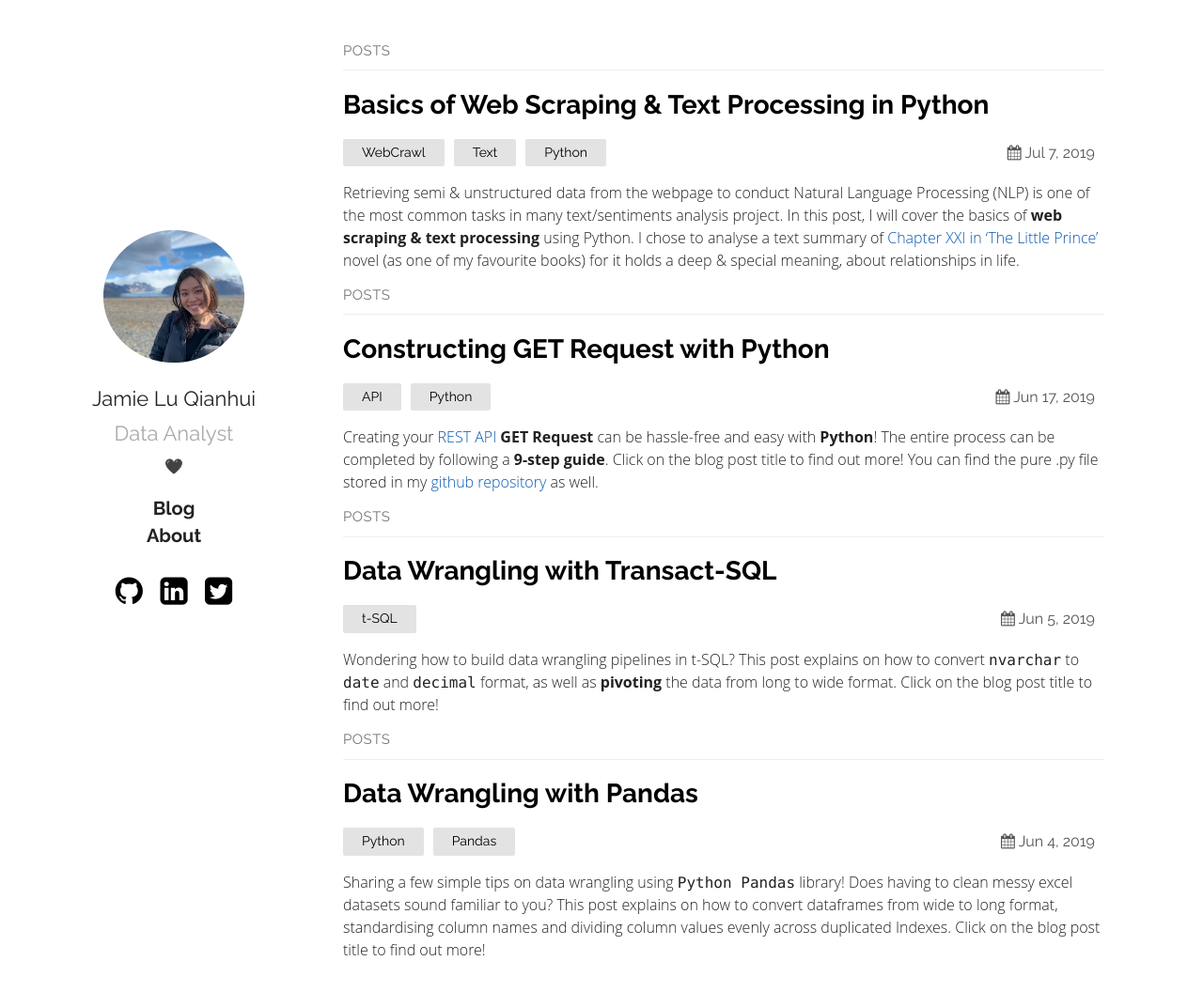
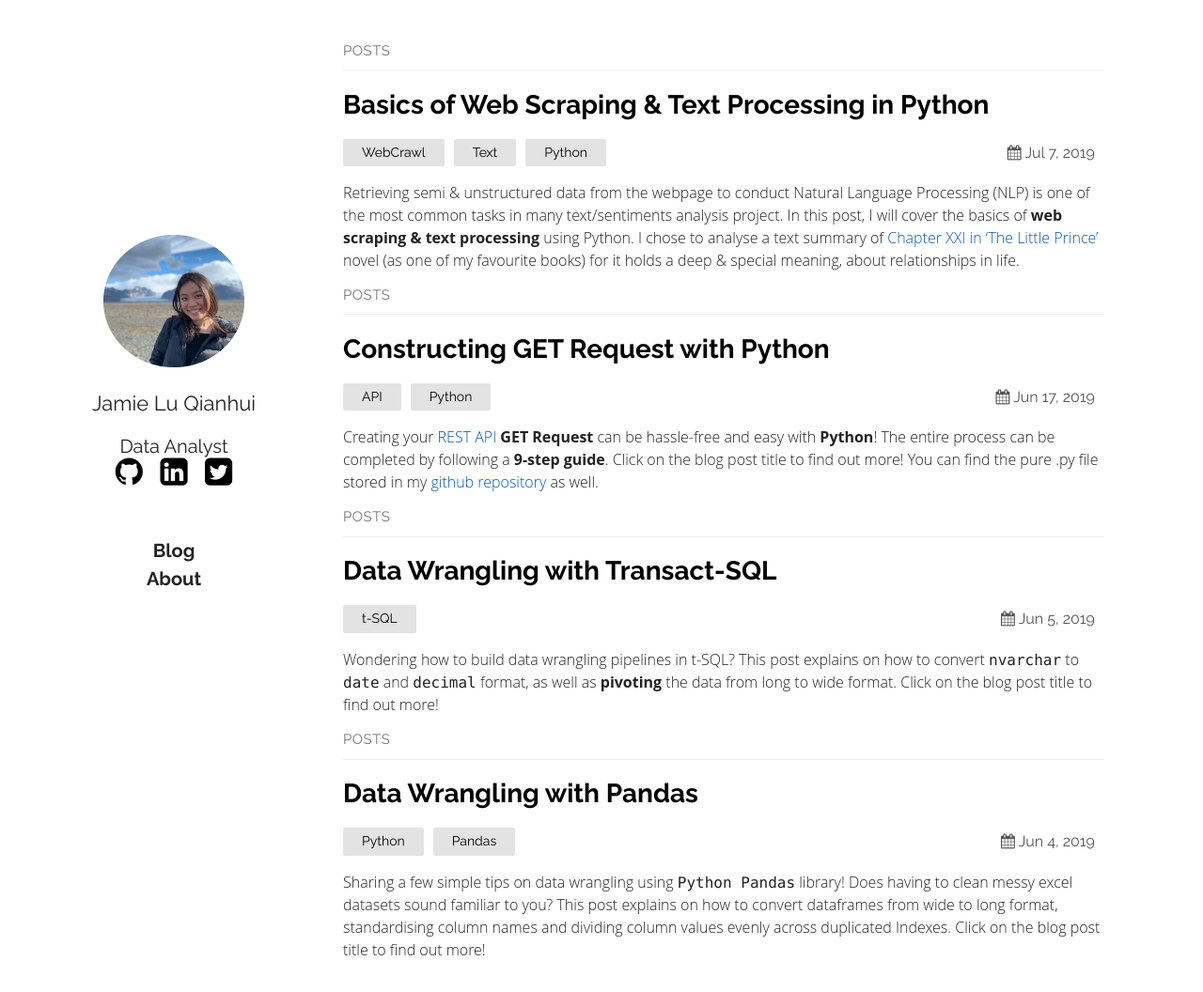
Before and after one commit to jamieqianhui/jamieqianhui.github.io, a Jekyll site: the page built from index.md, in a window 1280 px wide and 1068 px high. Shown: the top 1056 px of the window at 94% size. Built offline with Jekyll 4.4.1, drawn with Linux system fonts in a browser that asks for light colours.

Commit message:
Update default.html

```diff
--- a/_layouts/default.html
+++ b/_layouts/default.html
@@ -12,17 +12,16 @@
 			<img src="{{ "/assets/portfolio.png" | https://jamieqianhui.github.io }}" alt="{{ jamielqh@copyright }}">
 			</a>
 			<a style = "text-decoration:none" href="https://jamieqianhui.github.io"> <h2>{{ site.plainwhite.name }}</h2></a>
-			<a class="tagline">{{ site.plainwhite.tagline }}</a>
-			<p> 🖤 </p>
-			<a style = "text-decoration:none" href=" https://jamieqianhui.github.io"><h3><b>Blog</b></h3>
-			<a style = "text-decoration:none" href=" https://jamieqianhui.github.io/about"><h3><b>About</b></h3></a>
-			<p>
+			<a class="tagline"><h3>{{ site.plainwhite.tagline }}</h3></a>
 			<ul class="social">
 				<a href="https://github.com/{{ site.plainwhite.social_links.github }}"><li><i class="icon-github-circled"></i></li></a>
 				<a href="https://linkedin.com/{{ site.plainwhite.social_links.linkedIn }}"><li><i class="icon-linkedin-squared"></i></li></a>
 				<a href="https://twitter.com/{{ site.plainwhite.social_links.twitter }}"><li><i class="icon-twitter-squared"></i></li></a>
 			</ul>
-
+			<p>  </p>
+			<a style = "text-decoration:none" href=" https://jamieqianhui.github.io"><h3><b>Blog</b></h3>
+			<a style = "text-decoration:none" href=" https://jamieqianhui.github.io/about"><h3><b>About</b></h3></a>
+			<p>
 		</section>
 		<section class="content">
 			{{ content }}
```
